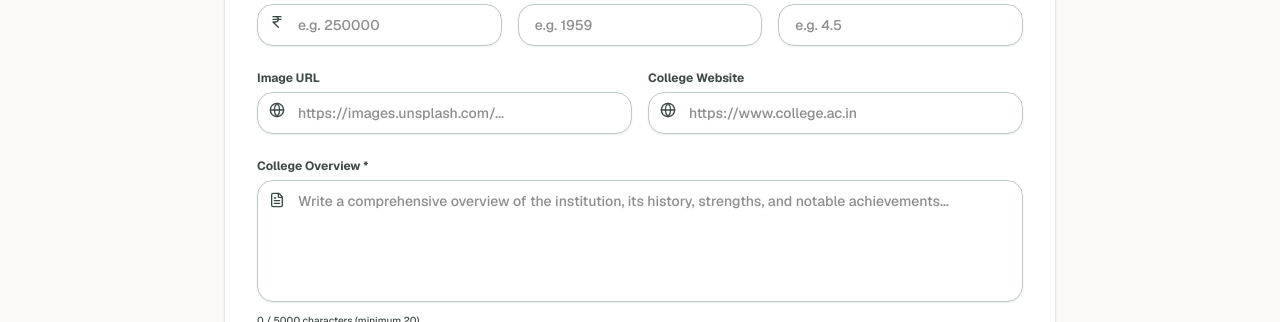
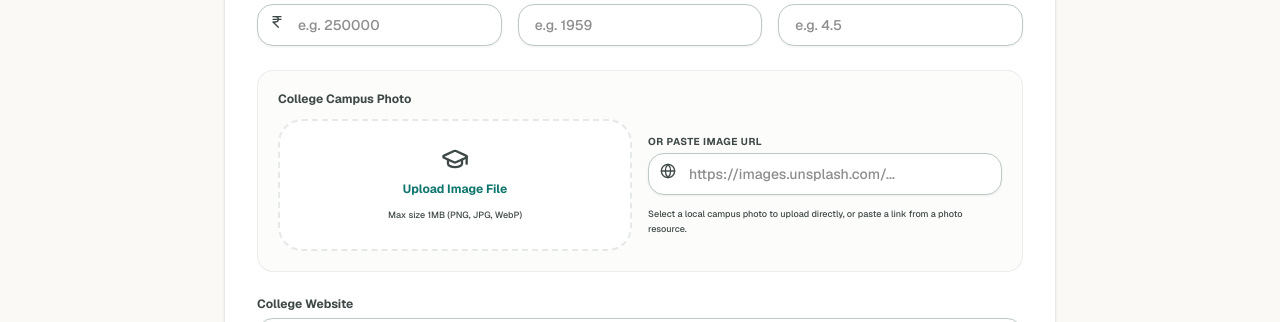
Before and after one commit to yash-vardhan-ruia/varsityquest, a Next.js app: page /admin/colleges/new in a window 1280 px wide. Shown: the part 617-939 px from the top of the page. Built offline with nearby package versions, Linux system fonts and the light colour scheme; no server answers; sample sign-in values are in the browser's storage.

Commit message:
feat: add image upload functionality and URL validation for college details

```diff
--- a/app/admin/colleges/new/page.tsx
+++ b/app/admin/colleges/new/page.tsx
@@ -114,6 +114,21 @@ export default function AddCollegePage() {
     setCourses(updated);
   };
 
+  const handleFileChange = (e: React.ChangeEvent<HTMLInputElement>) => {
+    const file = e.target.files?.[0];
+    if (file) {
+      if (file.size > 1024 * 1024) {
+        toast.error("Image must be smaller than 1MB");
+        return;
+      }
+      const reader = new FileReader();
+      reader.onloadend = () => {
+        setImageUrl(reader.result as string);
+      };
+      reader.readAsDataURL(file);
+    }
+  };
+
   const handleSubmit = async (e: React.FormEvent) => {
     e.preventDefault();
     setIsSubmitting(true);
@@ -134,7 +149,14 @@ export default function AddCollegePage() {
       if (established) payload.established = parseInt(established, 10);
       if (rating) payload.rating = parseFloat(rating);
       if (imageUrl.trim()) payload.imageUrl = imageUrl.trim();
-      if (website.trim()) payload.website = website.trim();
+
+      if (website.trim()) {
+        let formattedWebsite = website.trim();
+        if (!/^https?:\/\//i.test(formattedWebsite)) {
+          formattedWebsite = `https://${formattedWebsite}`;
+        }
+        payload.website = formattedWebsite;
+      }
 
       // Filter out empty courses
       const validCourses = courses.filter((c) => c.name.trim() !== "");
@@ -174,6 +196,12 @@ export default function AddCollegePage() {
       const data = await res.json();
 
       if (!res.ok) {
+        if (data.details) {
+          const fieldErrors = Object.entries(data.details)
+            .map(([field, msgs]) => `${field}: ${(msgs as string[]).join(", ")}`)
+            .join(" | ");
+          throw new Error(`Validation failed: ${fieldErrors}`);
+        }
         throw new Error(data.error || "Failed to add college");
       }
 
@@ -391,24 +419,74 @@ export default function AddCollegePage() {
               </div>
             </div>
 
-            {/* URLs */}
+            {/* College Image Upload or Paste URL */}
+            <div className="space-y-3 bg-surface-low/30 p-5 rounded-2xl border border-outline-variant-custom/30">
+              <label className="block text-xs font-bold text-on-surface-variant">
+                College Campus Photo
+              </label>
               <div className="grid grid-cols-1 md:grid-cols-2 gap-4">
-              <div>
-                <label htmlFor="imageUrl" className={labelClass}>
-                  Image URL
+                {/* Upload File Option */}
+                <div className="flex flex-col items-center justify-center border-2 border-dashed border-outline-variant-custom/40 rounded-xl p-4 bg-white hover:bg-surface-variant/5 transition-all text-center gap-2 min-h-[120px]">
+                  {imageUrl ? (
+                    <div className="relative w-full aspect-video rounded-lg overflow-hidden border border-outline-variant-custom shadow-sm">
+                      {/* eslint-disable-next-line @next/next/no-img-element */}
+                      <img
+                        src={imageUrl}
+                        alt="College Preview"
+                        className="w-full h-full object-cover"
+                      />
+                      <button
+                        type="button"
+                        onClick={() => setImageUrl("")}
+                        className="absolute top-2 right-2 bg-error hover:bg-error-hover text-white rounded-full p-1 text-[10px] font-bold shadow-md animate-fade-in"
+                        aria-label="Remove image"
+                      >
+                        ✕ Remove
+                      </button>
+                    </div>
+                  ) : (
+                    <div className="py-2 animate-fade-in">
+                      <GraduationCap className="mx-auto h-7 w-7 text-on-surface-variant mb-2" />
+                      <label className="cursor-pointer text-xs font-bold text-primary-container hover:underline block mb-1">
+                        Upload Image File
+                        <input
+                          type="file"
+                          accept="image/*"
+                          onChange={handleFileChange}
+                          className="hidden"
+                        />
+                      </label>
+                      <span className="text-[9px] text-on-surface-variant font-medium">Max size 1MB (PNG, JPG, WebP)</span>
+                    </div>
+                  )}
+                </div>
+
+                {/* Paste URL Option */}
+                <div className="flex flex-col justify-center gap-3">
+                  <div className="space-y-1">
+                    <label htmlFor="imageUrl" className="text-[10px] font-bold uppercase tracking-wider text-on-surface-variant block">
+                      Or Paste Image URL
                     </label>
                     <div className="relative">
                       <Globe className="absolute left-3 top-2.5 h-4 w-4 text-on-surface-variant" />
                       <input
                         id="imageUrl"
                         type="url"
-                    value={imageUrl}
+                        value={imageUrl.startsWith("data:") ? "" : imageUrl}
                         onChange={(e) => setImageUrl(e.target.value)}
                         placeholder="https://images.unsplash.com/..."
                         className={inputClass}
                       />
                     </div>
                   </div>
+                  <p className="text-[9px] text-on-surface-variant font-medium leading-relaxed">
+                    Select a local campus photo to upload directly, or paste a link from a photo resource.
+                  </p>
+                </div>
+              </div>
+            </div>
+
+            {/* Website URL */}
             <div>
               <label htmlFor="website" className={labelClass}>
                 College Website
@@ -417,13 +495,12 @@ export default function AddCollegePage() {
                 <Globe className="absolute left-3 top-2.5 h-4 w-4 text-on-surface-variant" />
                 <input
                   id="website"
-                    type="url"
+                  type="text"
                   value={website}
                   onChange={(e) => setWebsite(e.target.value)}
-                    placeholder="https://www.college.ac.in"
+                  placeholder="e.g. www.college.ac.in"
                   className={inputClass}
                 />
-                </div>
               </div>
             </div>
 
--- a/app/api/saved/colleges/route.ts
+++ b/app/api/saved/colleges/route.ts
@@ -69,6 +69,18 @@ export async function POST(req: Request) {
 
     const userId = session.user.id;
 
+    // Verify user exists in database to prevent foreign key errors from stale session cookies
+    const userExists = await prisma.user.findUnique({
+      where: { id: userId },
+    });
+
+    if (!userExists) {
+      return NextResponse.json(
+        { success: false, error: "Session stale due to a database reset. Please log out and sign in again." },
+        { status: 401 }
+      );
+    }
+
     // Check if the college exists
     const collegeExists = await prisma.college.findUnique({
       where: { id: collegeId },
--- a/app/api/saved/comparisons/route.ts
+++ b/app/api/saved/comparisons/route.ts
@@ -79,6 +79,18 @@ export async function POST(req: Request) {
     }
 
     const userId = session.user.id;
+
+    // Verify user exists in database to prevent foreign key errors from stale session cookies
+    const userExists = await prisma.user.findUnique({
+      where: { id: userId },
+    });
+
+    if (!userExists) {
+      return NextResponse.json(
+        { success: false, error: "Session stale due to a database reset. Please log out and sign in again." },
+        { status: 401 }
+      );
+    }
 
     // Verify all colleges actually exist
     const collegesCount = await prisma.college.count({
--- a/app/dashboard/page.tsx
+++ b/app/dashboard/page.tsx
@@ -25,6 +25,30 @@ interface SavedComparisonItem {
     city: string;
     imageUrl: string | null;
   }[];
+}
+
+function getShortName(fullName: string): string {
+  const parenMatch = fullName.match(/\(([^)]+)\)\s*(.*)/i);
+  if (parenMatch) {
+    const acronym = parenMatch[1];
+    const location = parenMatch[2];
+    if (acronym && location) {
+      return `${acronym} ${location.trim()}`;
+    }
+    if (acronym) {
+      return acronym;
+    }
+  }
+
+  let name = fullName;
+  name = name.replace(/Indian Institute of Technology/gi, "IIT");
+  name = name.replace(/Indian Institute of Management/gi, "IIM");
+  name = name.replace(/Vellore Institute of Technology/gi, "VIT");
+  name = name.replace(/Birla Institute of Technology and Science/gi, "BITS");
+  name = name.replace(/All India Institute of Medical Sciences/gi, "AIIMS");
+  name = name.replace(/National Institute of Technology/gi, "NIT");
+
+  return name.trim();
 }
 
 export default function DashboardPage() {
@@ -370,7 +394,7 @@ export default function DashboardPage() {
                                 />
                               </>
                             )}
-                            <span className="truncate max-w-[100px]">{college.name}</span>
+                            <span className="truncate max-w-[120px]">{getShortName(college.name)}</span>
                           </div>
                         ))}
                       </div>
--- a/lib/validations/college.ts
+++ b/lib/validations/college.ts
@@ -44,8 +44,8 @@ const courseSchema = z.object({
     .int()
     .min(1, "Duration must be at least 1 year")
     .max(6, "Duration cannot exceed 6 years"),
-  fees: z.number().positive("Fees must be a positive number"),
-  seats: z.number().positive("Seats must be a positive number").optional(),
+  fees: z.number().nonnegative("Fees must be a non-negative number"),
+  seats: z.number().int().nonnegative("Seats must be a non-negative number").optional(),
 });
 
 const placementSchema = z.object({
@@ -95,8 +95,8 @@ export const createCollegeSchema = z.object({
     .string()
     .min(20, "Overview must be at least 20 characters")
     .max(5000, "Overview cannot exceed 5000 characters"),
-  imageUrl: z.string().url("Image URL must be a valid URL").optional(),
-  website: z.string().url("Website must be a valid URL").optional(),
+  imageUrl: z.string().optional().or(z.literal("")),
+  website: z.string().optional().or(z.literal("")),
   courses: z.array(courseSchema).optional(),
   placement: placementSchema.optional(),
 });
```
Lines whose indentation alone changed are shown as unchanged.
